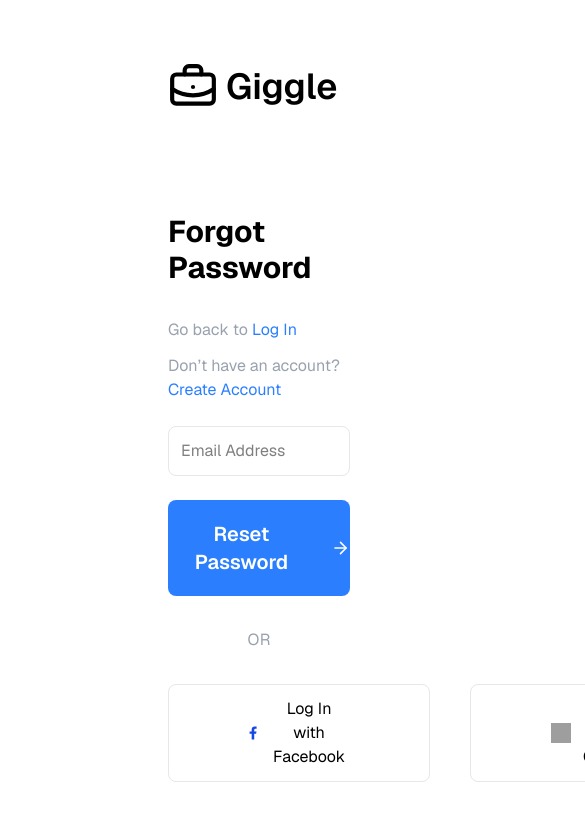
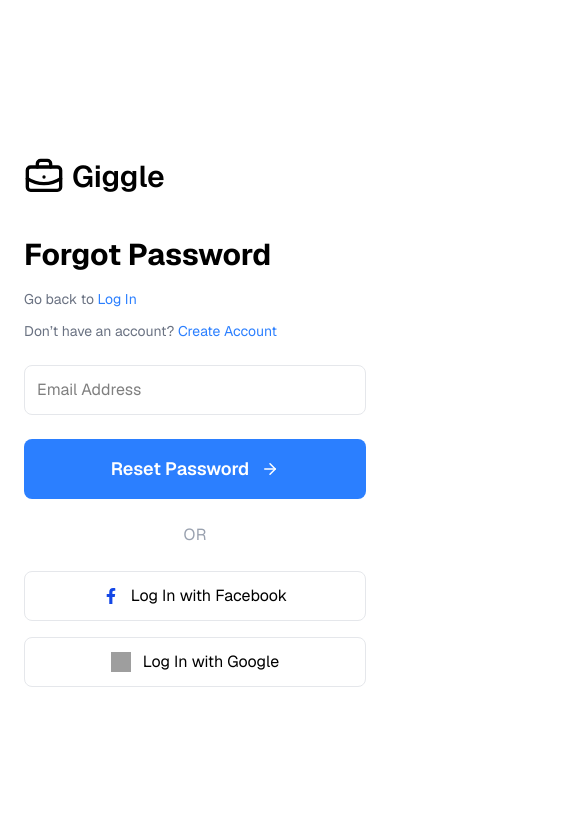
Before and after one commit to favourolaoye/Giggle, a React (Vite) app: page /forgot-password in a window 390 px wide. Shown: the top 820 px of the page, 585 px wide, since content can reach past the window. Built offline with nearby package versions, Linux system fonts and the light colour scheme; grey boxes are pictures that could not be loaded.

Commit message:
Responsive auth

```diff
--- a/src/App.jsx
+++ b/src/App.jsx
@@ -8,14 +8,16 @@
 import Jobs from './pages/jobs';
 import Login from './auth/login';
 import ForgetPassword from './auth/forget-password';
+import EmailVerify from './auth/EmailVerify'
 import SignUp from './auth/signup';
+
 
 
 export default function App() {
   const location = useLocation();
 
   // List of routes where Navbar should be hidden
-  const hideNavbarRoutes = ['/login', '/signup', "/forgot-password"];
+  const hideNavbarRoutes = ['/login', '/signup', '/forgot-password', '/email-verify'];
   const shouldHideNavbar = hideNavbarRoutes.includes(location.pathname);
 
   return (
@@ -29,6 +31,7 @@
           <Route path="/jobs" element={<Jobs />} />
           <Route path="/login" element={<Login />} />
           <Route path="/forgot-password" element={<ForgetPassword />} />
+          <Route path="/email-verify" element={<EmailVerify />} />
           <Route path="/signup" element={<SignUp />} />
           <Route path="*" element={<Notfound />} />
         </Routes>
--- a/src/auth/forget-password.jsx
+++ b/src/auth/forget-password.jsx
@@ -1,20 +1,26 @@
 import { useState } from "react";
 import { Link } from "react-router-dom";
 import { LuBriefcaseBusiness, LuBuilding2 } from "react-icons/lu";
-import {FiArrowRight } from "react-icons/fi";
-import { FaFacebookF  } from "react-icons/fa";
-
-
+import { FiArrowRight } from "react-icons/fi";
+import { FaFacebookF } from "react-icons/fa";
 
 export default function ForgetPassword() {
   const [email, setEmail] = useState("");
 
-    //Right Side Icons
+  const handleSubmit = (e) => {
+    e.preventDefault();
+    if (!email) {
+      alert("Please enter your email address.");
+      return;
+    }
+    console.log("Password reset requested for:", email);
+    // Send reset request to backend
+  };
 
-const StatCard = ({ icon: IconComponent, value, label }) => (
+  const StatCard = ({ icon: Icon, value, label }) => (
     <div className="text-center w-fit">
       <div className="bg-[#404c5c] w-fit p-5 rounded-lg mb-4 mx-auto">
-      <IconComponent size={40} className="text-white" />
+        <Icon size={40} className="text-white" />
       </div>
       <p className="text-2xl">{value}</p>
       <p className="text-lg text-gray-400">{label}</p>
@@ -22,73 +28,78 @@
   );
 
   return (
-    <div className="grid grid-cols-1 md:grid-cols-2 min-h-screen relative pl-32">
+    <div className="grid grid-cols-1 md:grid-cols-2 min-h-screen">
+      {/* Left side */}
+      <div className="flex flex-col justify-center px-6 py-10 md:px-12 lg:px-20">
+        <Link to="/" className="flex items-center gap-2 mb-10">
+          <LuBriefcaseBusiness size={40} />
+          <h3 className="text-3xl font-semibold">Giggle</h3>
+        </Link>
 
-
-      {/* Left side */}
-      <div className="flex flex-col justify-evenly px-10 py-6">
-        {/* Logo at top-left */}
-        <Link to="/" className="flex items-center gap-2">
-            <LuBriefcaseBusiness size={50} />
-            <h3 className="text-4xl font-semibold">Giggle</h3>
-        </Link>
-        <div className="mt-16">
-          <h1 className="text-3xl font-bold mb-8">Forgot Password</h1>
-          <p className="mb-3 text-gray-400">
+        <div>
+          <h1 className="text-3xl font-bold mb-4">Forgot Password</h1>
+          <p className="mb-3 text-gray-500 text-sm">
             Go back to{" "}
             <Link to="/login" className="text-blue-500 hover:underline">
               Log In
             </Link>
           </p>
-          <p className="mb-6 text-gray-400">
+          <p className="mb-6 text-gray-500 text-sm">
             Don’t have an account?{" "}
             <Link to="/signup" className="text-blue-500 hover:underline">
               Create Account
             </Link>
           </p>
 
-          <form className="flex flex-col gap-6">
+          <form className="flex flex-col gap-6" onSubmit={handleSubmit}>
             <input
               type="email"
               value={email}
               onChange={(e) => setEmail(e.target.value)}
               placeholder="Email Address"
               className="border p-3 rounded-lg outline-gray-300 border-gray-200"
+              required
             />
 
             <button
               type="submit"
-              className="flex justify-center items-center gap-4 bg-blue-500 text-xl text-white py-5 rounded-lg font-semibold hover:bg-blue-600 cursor-pointer"
+              className="flex justify-center items-center gap-3 bg-blue-500 text-white text-lg py-4 rounded-lg font-semibold hover:bg-blue-600 transition"
             >
-              Reset Password <FiArrowRight className="w-5 h-5"/>
+              Reset Password <FiArrowRight />
             </button>
           </form>
-          <h4 className="my-8 text-gray-400 text-center">OR</h4>
-          <div className="flex gap-10">
-            <button className="flex items-center border border-gray-200 rounded-lg flex-1 px-20 py-3 gap-3 ">
-                <FaFacebookF className="text-blue-700"/>
-                <p>Log In with Facebook</p>
+
+          <div className="my-6 text-center text-gray-400">OR</div>
+
+          <div className="flex flex-col sm:flex-row gap-4">
+            <button
+              type="button"
+              className="flex items-center justify-center border border-gray-200 rounded-lg px-6 py-3 gap-3 w-full"
+            >
+              <FaFacebookF className="text-blue-700" />
+              <span>Log In with Facebook</span>
             </button>
-            <button className="flex items-center border border-gray-200 rounded-lg flex-1 px-20 py-3 gap-3">
+            <button
+              type="button"
+              className="flex items-center justify-center border border-gray-200 rounded-lg px-6 py-3 gap-3 w-full"
+            >
               <img
                 src="https://upload.wikimedia.org/wikipedia/commons/c/c1/Google_%22G%22_logo.svg"
                 alt="Google logo"
                 className="w-5 h-5"
               />
-                <p>Log In with Google</p>
+              <span>Log In with Google</span>
             </button>
-
           </div>
         </div>
       </div>
 
       {/* Right side */}
       <div className="hidden md:block bg-[url(/register.png)] bg-cover bg-center h-full w-full">
-      <div className="grid items-end pb-48 h-full bg-black/50 text-white px-10 lg:px-32">
+        <div className="flex flex-col justify-end h-full bg-black/50 text-white px-10 py-12 lg:px-24">
           <div>
-          <h1 className="text-3xl font-medium mb-2">Over 175,324 candidates</h1>
-          <h1 className="text-3xl font-medium mb-10">waiting for good employers</h1>
-
+            <h2 className="text-3xl font-semibold mb-2">Over 175,324 candidates</h2>
+            <h2 className="text-3xl font-semibold mb-8">waiting for good employers</h2>
             <div className="grid grid-cols-1 sm:grid-cols-3 gap-6">
               <StatCard icon={LuBriefcaseBusiness} value="175,324" label="Live Jobs" />
               <StatCard icon={LuBuilding2} value="97,354" label="Companies" />
--- a/src/auth/login.jsx
+++ b/src/auth/login.jsx
@@ -1,10 +1,8 @@
 import { useState } from "react";
 import { Link } from "react-router-dom";
-import { LuBriefcaseBusiness, LuBuilding2  } from "react-icons/lu";
+import { LuBriefcaseBusiness, LuBuilding2 } from "react-icons/lu";
 import { FiEye, FiEyeOff, FiArrowRight } from "react-icons/fi";
-import { FaFacebookF, FaGoogle  } from "react-icons/fa";
-
-
+import { FaFacebookF } from "react-icons/fa";
 
 export default function Login() {
   const [email, setEmail] = useState("");
@@ -12,34 +10,28 @@
   const [rememberMe, setRememberMe] = useState(false);
   const [showPassword, setShowPassword] = useState(false);
 
-
-
-  //Right Side Icons
-
   const StatCard = ({ icon: Icon, value, label }) => (
     <div className="text-center w-fit">
       <div className="bg-[#404c5c] w-fit p-5 rounded-lg mb-4 mx-auto">
         <Icon size={40} className="text-white" />
       </div>
-    <p className="text-2xl">{value}</p>
-    <p className="text-lg text-gray-400">{label}</p>
+      <p className="text-xl md:text-2xl">{value}</p>
+      <p className="text-sm md:text-lg text-gray-400">{label}</p>
     </div>
   );
 
   return (
-    <div className="grid grid-cols-1 md:grid-cols-2 min-h-screen relative pl-32">
+    <div className="grid grid-cols-1 md:grid-cols-2 min-h-screen">
+      {/* Left side */}
+      <div className="flex flex-col justify-evenly px-6 md:px-10 py-6 pt-10 md:pt-0">
+        <Link to="/" className="flex items-center gap-2 mb-10 md:mb-0">
+          <LuBriefcaseBusiness size={40} />
+          <h3 className="text-3xl font-semibold">Giggle</h3>
+        </Link>
 
-
-      {/* Left side */}
-      <div className="flex flex-col justify-evenly px-10 py-6">
-        {/* Logo at top-left */}
-        <Link to="/" className="flex items-center gap-2">
-            <LuBriefcaseBusiness size={50} />
-            <h3 className="text-4xl font-semibold">Giggle</h3>
-        </Link>
-        <div className="mt-16">
+        <div>
           <h1 className="text-3xl font-bold mb-5">Log In</h1>
-          <p className="mb-6 text-gray-400">
+          <p className="mb-6 text-gray-400 text-sm md:text-base">
             Don’t have an account?{" "}
             <Link to="/signup" className="text-blue-500 hover:underline">
               Create Account
@@ -52,10 +44,9 @@
               value={email}
               onChange={(e) => setEmail(e.target.value)}
               placeholder="Email Address"
-              className="border p-3 rounded-lg outline-gray-300 border-gray-200"
+              className="border p-3 rounded-lg outline-gray-300 border-gray-200 w-full"
             />
 
-            {/* Password field with toggle */}
             <div className="relative">
               <input
                 type={showPassword ? "text" : "password"}
@@ -73,8 +64,7 @@
               </button>
             </div>
 
-            {/* Remember me & Forgot password */}
-            <div className="flex items-center justify-between text-sm text-gray-600">
+            <div className="flex flex-col sm:flex-row sm:items-center justify-between text-sm text-gray-600 gap-2 sm:gap-0">
               <label className="flex items-center gap-2">
                 <input
                   type="checkbox"
@@ -91,36 +81,41 @@
 
             <button
               type="submit"
-              className="flex justify-center items-center gap-4 bg-blue-500 text-xl text-white py-5 rounded-lg font-semibold hover:bg-blue-600 cursor-pointer"
+              className="flex justify-center items-center gap-4 bg-blue-500 text-lg md:text-xl text-white py-4 rounded-lg font-semibold hover:bg-blue-600 cursor-pointer"
             >
-              Log In <FiArrowRight className="w-5 h-5"/>
+              Log In <FiArrowRight className="w-5 h-5" />
             </button>
           </form>
-          <h4 className="my-8 text-gray-400 text-center">OR</h4>
-          <div className="flex gap-10">
-            <button className="flex items-center border border-gray-200 rounded-lg flex-1 px-20 py-3 gap-3 ">
-                <FaFacebookF className="text-blue-700"/>
-                <p>Log In with Facebook</p>
+
+          <h4 className="my-8 text-gray-400 text-center text-sm md:text-base">OR</h4>
+
+          <div className="flex flex-col sm:flex-row gap-4">
+            <button className="flex items-center justify-center border border-gray-200 rounded-lg px-6 py-3 gap-3 w-full">
+              <FaFacebookF className="text-blue-700" />
+              <p className="text-sm md:text-base">Log In with Facebook</p>
             </button>
-            <button className="flex items-center border border-gray-200 rounded-lg flex-1 px-20 py-3 gap-3">
+            <button className="flex items-center justify-center border border-gray-200 rounded-lg px-6 py-3 gap-3 w-full">
               <img
                 src="https://upload.wikimedia.org/wikipedia/commons/c/c1/Google_%22G%22_logo.svg"
                 alt="Google logo"
                 className="w-5 h-5"
               />
-                <p>Log In with Google</p>
+              <p className="text-sm md:text-base">Log In with Google</p>
             </button>
-
           </div>
         </div>
       </div>
 
       {/* Right side */}
       <div className="hidden md:block bg-[url(/register.png)] bg-cover bg-center h-full w-full">
-      <div className="grid items-end pb-48 h-full bg-black/50 text-white px-10 lg:px-32">
+        <div className="grid items-end pb-48 h-full bg-black/50 text-white px-6 lg:px-32">
           <div>
-          <h1 className="text-3xl font-medium mb-2">Over 175,324 candidates</h1>
-          <h1 className="text-3xl font-medium mb-10">waiting for good employers</h1>
+            <h1 className="text-2xl md:text-3xl font-medium mb-2">
+              Over 175,324 candidates
+            </h1>
+            <h1 className="text-2xl md:text-3xl font-medium mb-10">
+              waiting for good employers
+            </h1>
 
             <div className="grid grid-cols-1 sm:grid-cols-3 gap-6">
               <StatCard icon={LuBriefcaseBusiness} value="175,324" label="Live Jobs" />
```
Lines whose indentation alone changed are shown as unchanged.
